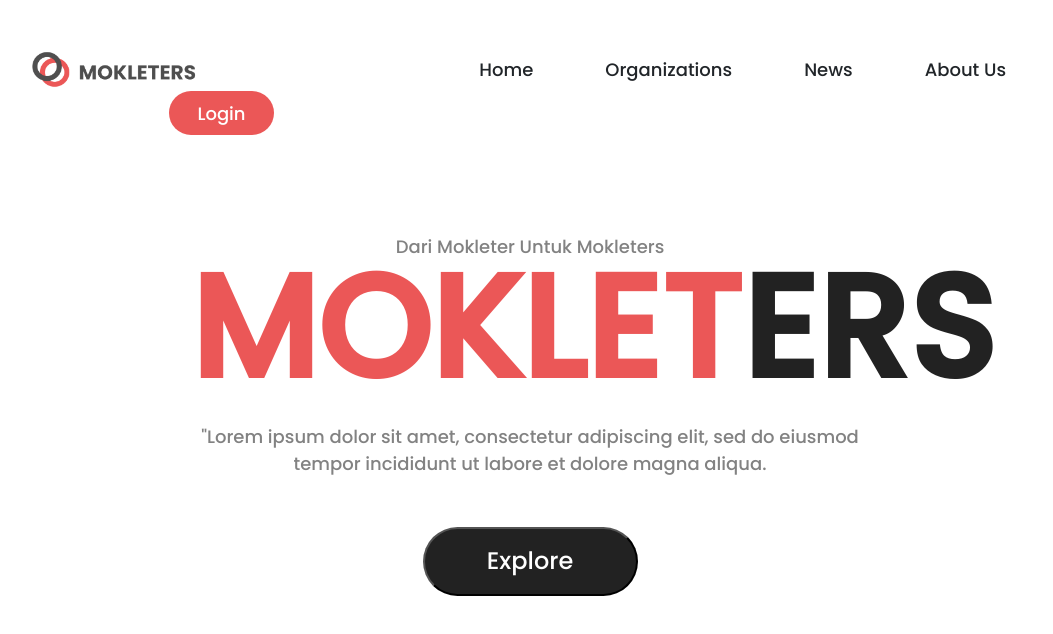
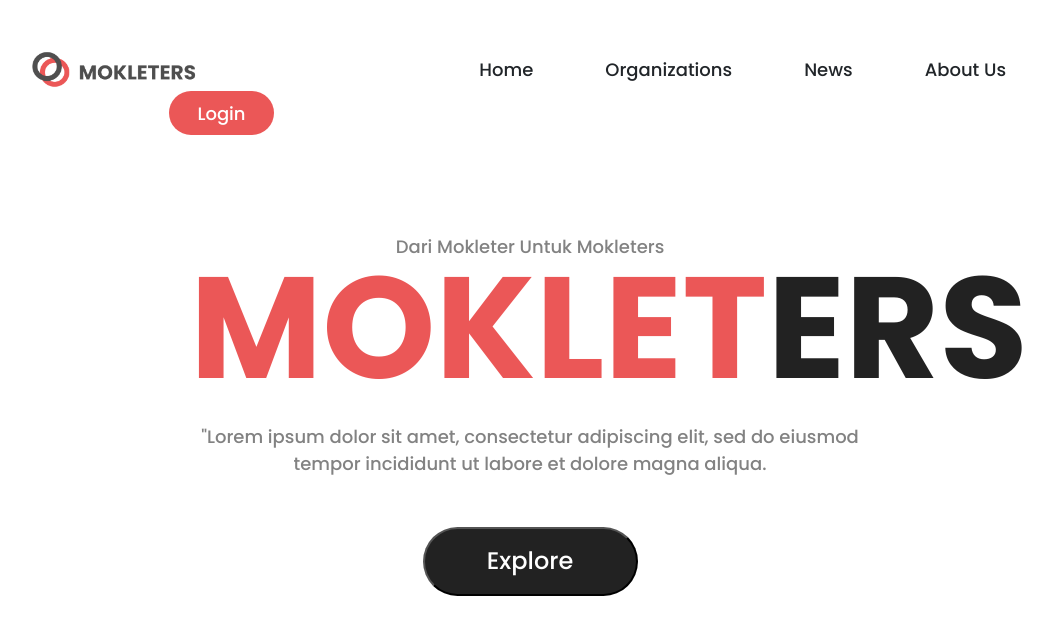
Before and after one commit to mokleters/mokleters-2021, a React (Create React App) app: page / in a window 1280 px wide. Shown: the top 634 px of the page, without its empty margins (110-1163 px from the left). Built offline with nearby package versions, Linux system fonts and the light colour scheme.

Commit message:
hero font weight fixed

```diff
--- a/src/css/Header.css
+++ b/src/css/Header.css
@@ -1,10 +1,13 @@
-@import url('https://fonts.googleapis.com/css2?family=Poppins:wght@500&display=swap');
+@import url('https://fonts.googleapis.com/css2?family=Poppins:wght@500&display=swap'); /* font buat tulisan biasa*/
+@import url('https://fonts.googleapis.com/css2?family=Poppins:wght@700&display=swap'); /* font buat h1 hero */
+
+/* jadi ini di import dua kali, nah manggilnya nanti sesuai urutan */
 * {
-    font-family: 'Poppins', sans-serif;
+    font-family: 'Poppins', sans-serif; /*ini manggil yang poppins weight 500 (yang di import pertama) */
     font-style: normal;
 }
 h1{
-    font-weight: 700;
+    font-family: 'Poppins', sans-serif; /*ini manggil yang poppins weight 700 (yang di import kedua) */
 }
 navbar{
     padding: 30px 128px;
```
Also changed, not shown: 1 other file (tests, documents, lock files or other folders).
